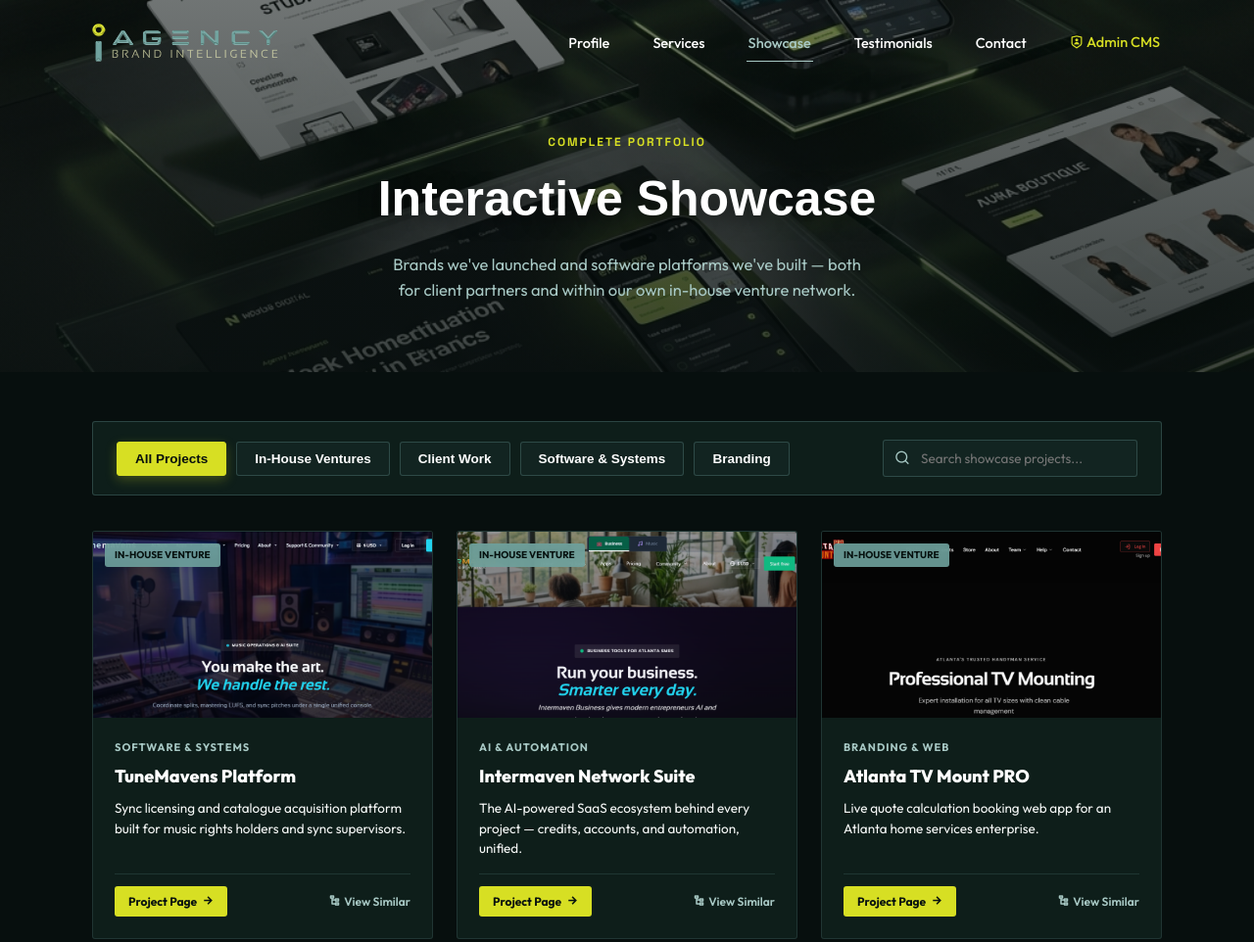
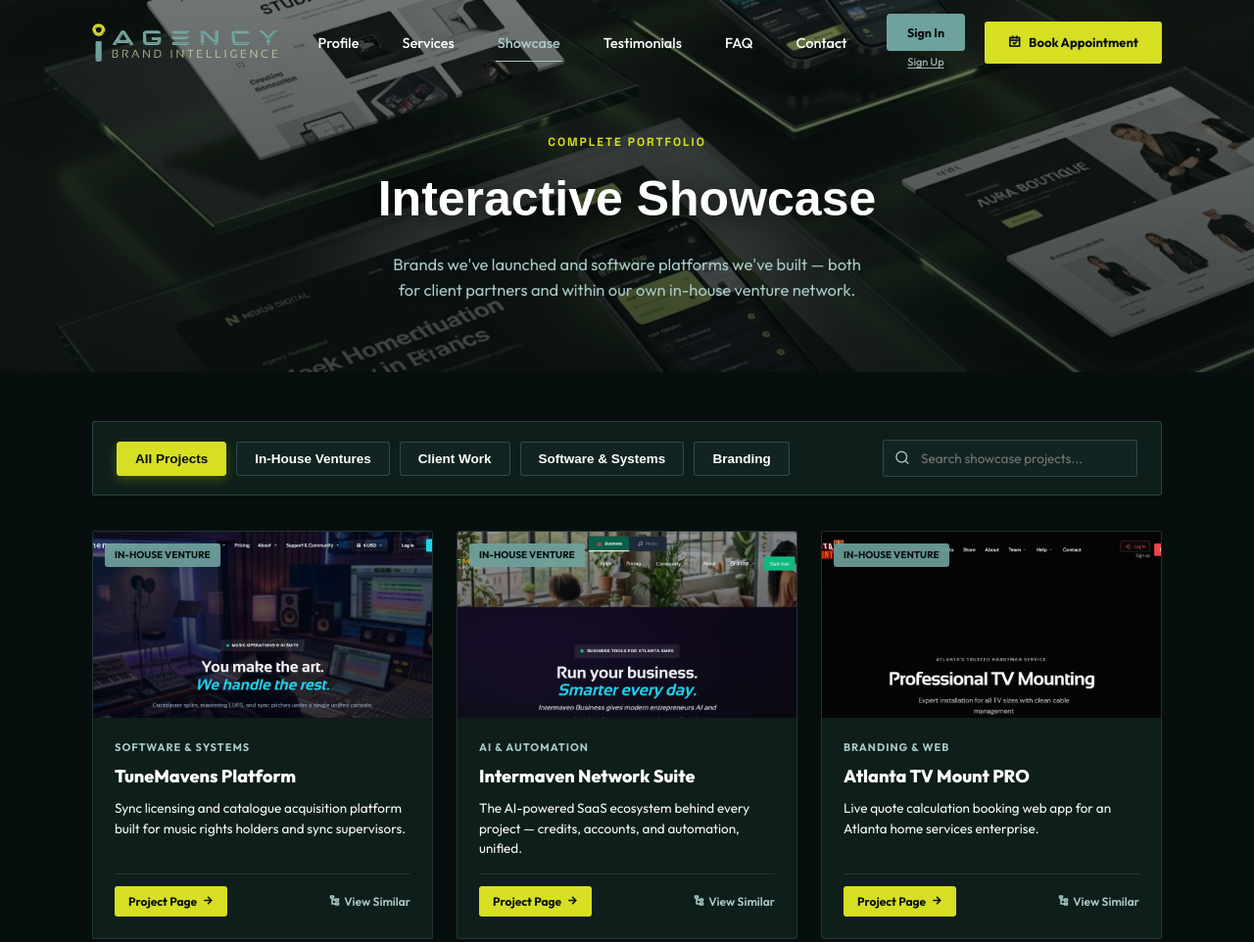
Before and after one commit to tunnel-vision-web/agencyintermaven, a website: page showcase.html in a window 1280 px wide. Shown: the top 962 px of the page at 98% size. Drawn offline with nearby package versions, Linux system fonts and the light colour scheme; a web font is replaced by a local one.

Commit message:
fix: restore canonical right-side navbar HTML elements on showcase.html

```diff
--- a/showcase.html
+++ b/showcase.html
@@ -159,8 +159,18 @@
       <a href="services.html">Services</a>
       <a href="showcase.html" class="active">Showcase</a>
       <a href="testimonials.html">Testimonials</a>
+      <a href="faq.html">FAQ</a>
       <a href="contact.html">Contact</a>
-      <a href="admin.html" class="cta-nav" style="color:var(--lime);"><i class="ri-shield-user-line"></i> Admin CMS</a>
+    </div>
+    <div class="nav-actions">
+      <div class="nav-auth-group">
+        <a href="admin.html" class="nav-signin-btn">Sign In</a>
+        <div class="nav-signup-subtext">
+          <a href="admin.html">Sign Up</a>
+        </div>
+      </div>
+      <a href="appointment.html" class="btn-primary"><i class="ri-calendar-check-line"></i> Book Appointment</a>
+      <button class="hamburger" id="hamburgerBtn" aria-label="Open menu"><i class="ri-menu-line"></i></button>
     </div>
   </div>
 </nav>
```
